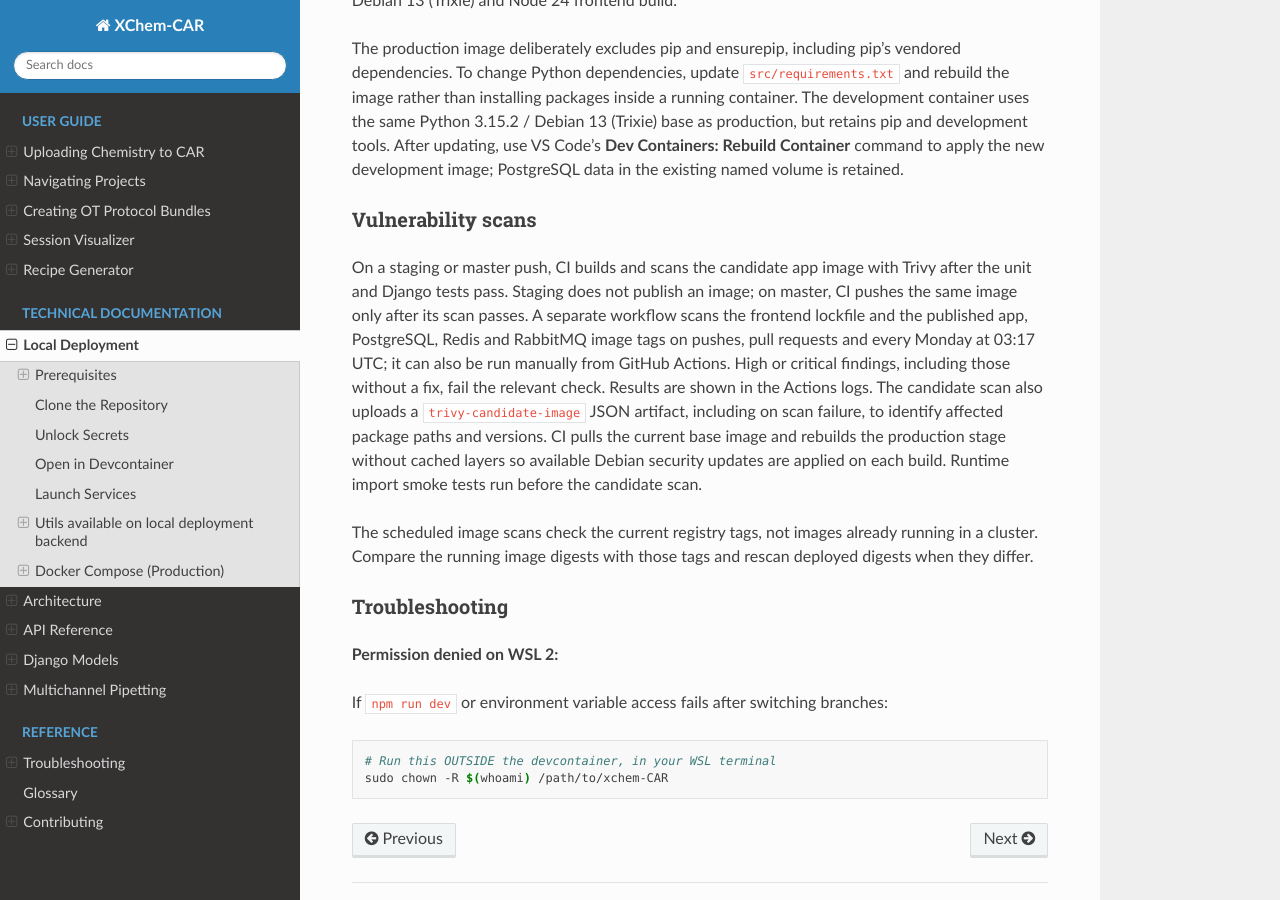
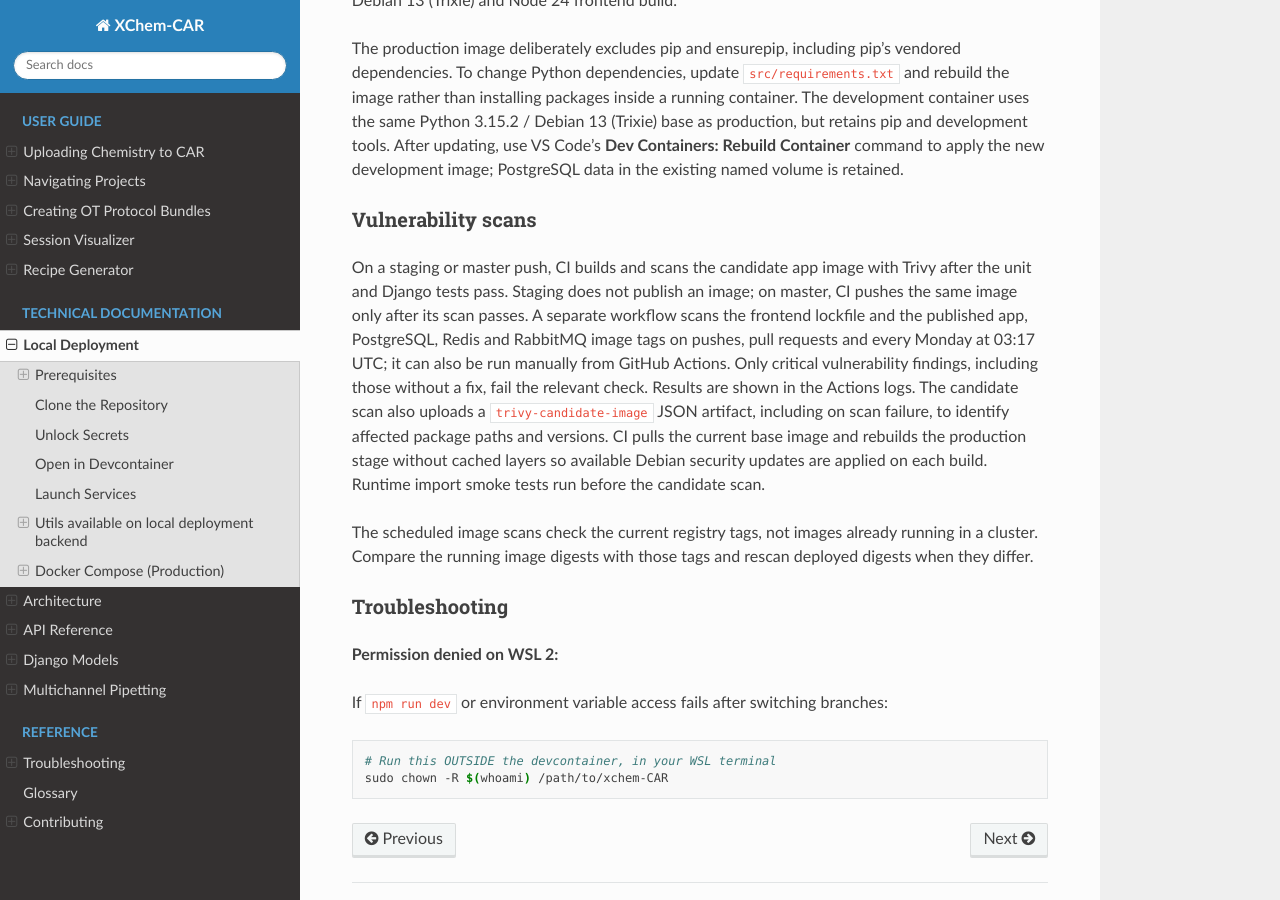
Before and after one commit to Waztom/xchem-CAR, a Sphinx documentation site: the page built from docs/source/technical/local_deployment.rst, in a window 1280 px wide and 900 px high, scrolled down 5886 px. Built offline with Sphinx 7.4.7 and the Read the Docs theme 3.1.0, drawn with Linux system fonts in a browser that asks for light colours.

Commit message:
Only fail if CVs marked as critical

```diff
--- a/docs/source/technical/local_deployment.rst
+++ b/docs/source/technical/local_deployment.rst
@@ -322,8 +322,8 @@ image; on master, CI pushes the same image only after its scan passes.
 A separate workflow scans the frontend lockfile and the
 published app, PostgreSQL, Redis and RabbitMQ image tags on pushes, pull
 requests and every Monday at 03:17 UTC; it can also be run manually from
-GitHub Actions. High or critical findings, including those without a fix,
-fail the relevant check. Results are shown in the Actions logs.
+GitHub Actions. Only critical vulnerability findings, including those without
+a fix, fail the relevant check. Results are shown in the Actions logs.
 The candidate scan also uploads a ``trivy-candidate-image`` JSON artifact,
 including on scan failure, to identify affected package paths and versions.
 CI pulls the current base image and rebuilds the production stage without
```
Also changed, not shown: 2 other files.
